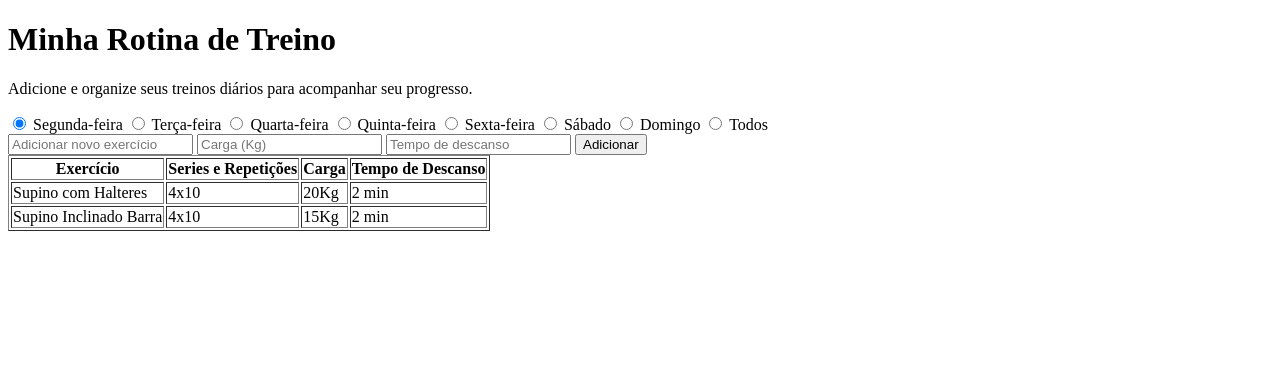
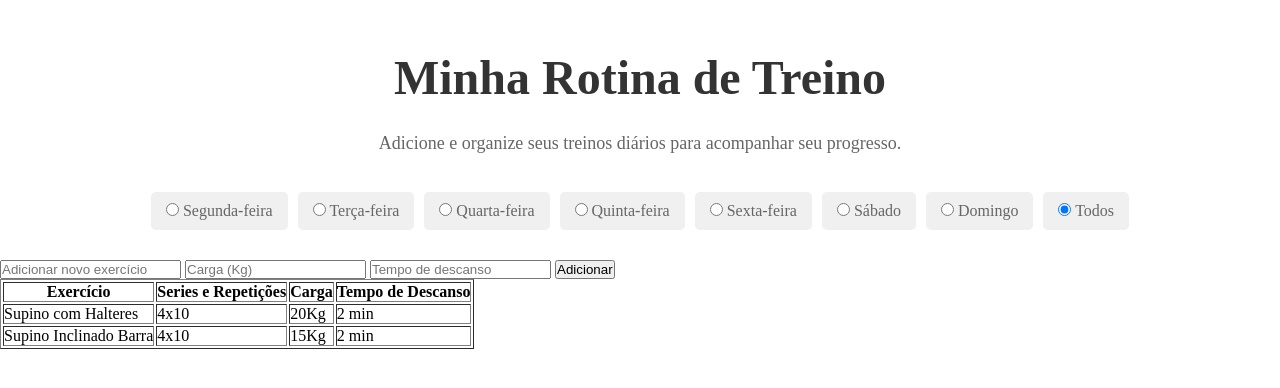
Before and after one commit to AlexsanderGS/meu-treino, a plain HTML site: page index.html in a window 1280 px wide. Drawn offline with Linux system fonts and the light colour scheme.

Commit message:
Iniciando a estilização da página

```diff
--- a/index.html
+++ b/index.html
@@ -23,7 +23,7 @@
 
         <section class="days_of_week">
             <label>
-                <input type="radio" name="day" value="Monday" checked>
+                <input type="radio" name="day" value="Monday">
                 Segunda-feira
             </label>
             <label>
@@ -51,7 +51,7 @@
                 Domingo
             </label>
             <label>
-                <input type="radio" name="day" value="all_days">
+                <input type="radio" name="day" value="all_days" checked>
                 Todos
             </label>
         </section>
--- a/src/css/styles.css
+++ b/src/css/styles.css
@@ -0,0 +1,43 @@
+* {
+    margin: 0;
+    padding: 0;
+    box-sizing: border-box;
+}
+
+.title {
+    font-size: 48px;
+    font-weight: bold;
+    text-align: center;
+    margin-top: 50px;
+    margin-bottom: 25px;
+    color: #333;
+}
+
+.description {
+    font-size: 18px;
+    text-align: center;
+    margin-bottom: 35px;
+    line-height: 1.5;
+    color: #666;
+}
+
+.days_of_week {
+    display: flex;
+    justify-content: center;
+    gap: 10px;
+    flex-wrap: wrap;
+    margin: 30px 0;
+}
+
+.days_of_week label {
+    background-color: #f0f0f0;
+    color: #666;
+    padding: 10px 15px;
+    border-radius: 5px;
+    cursor: pointer;
+    transition: background-color 0.3s ease;
+}
+
+.days_of_week label:hover {
+    background-color: #e0e0e0;
+}
```
